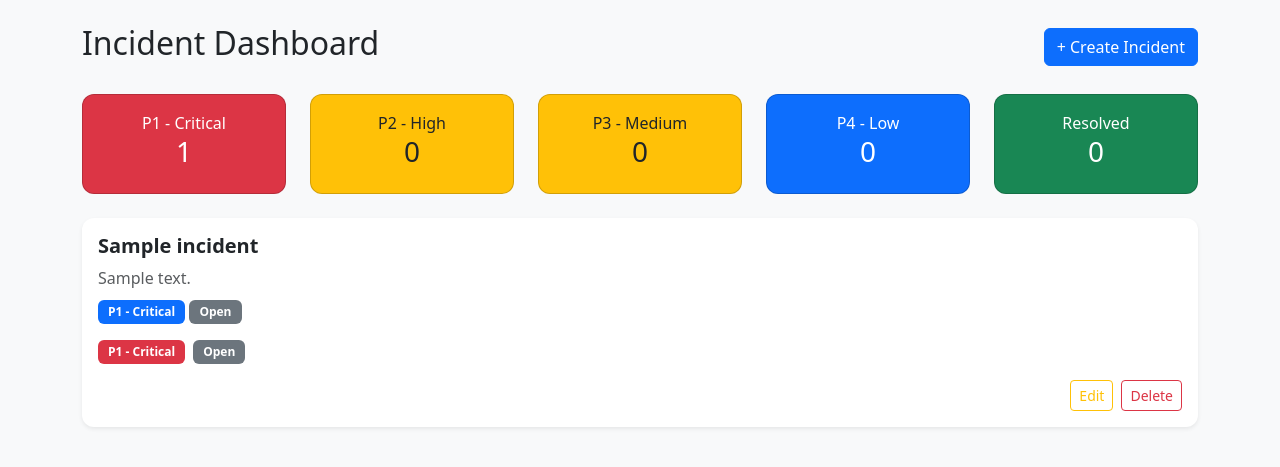
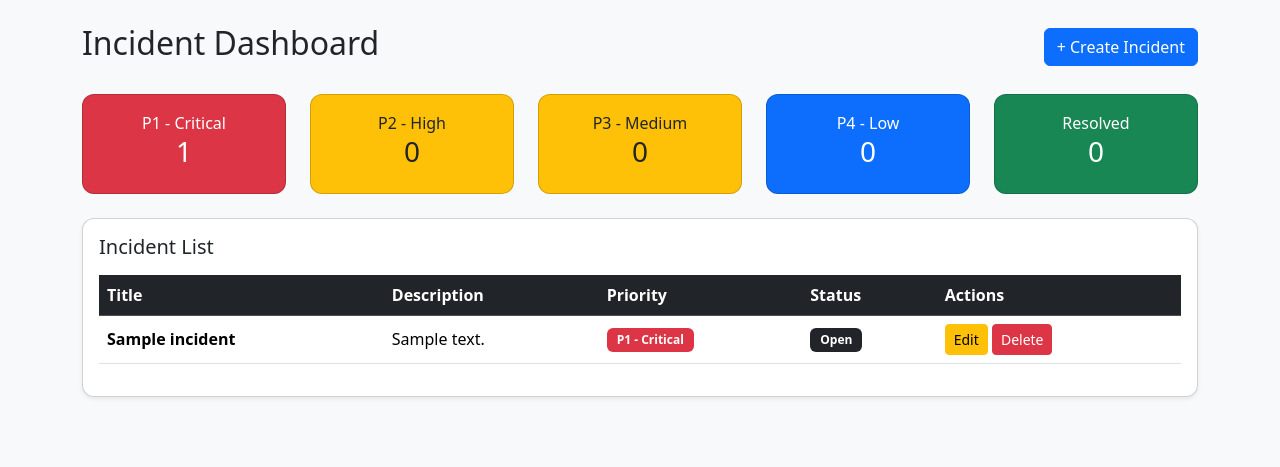
Before and after one commit to Pillasaivenkateshkumar/incident-system, a Django app: page / in a window 1280 px wide. Shown: the part 54-521 px from the top of the page. Run offline with Django 5.2, Linux system fonts and the light colour scheme; tables that the repository leaves empty hold one stand-in row (values such as "Sample post").

Commit message:
Fix update priority

```diff
--- a/incidents/templates/incidents/index.html
+++ b/incidents/templates/incidents/index.html
@@ -17,58 +17,64 @@
 </div>
 
 <!-- INCIDENT LIST -->
-{% for incident in incidents %}
-<div class="card mb-3 shadow-sm border-0">
+<div class="card shadow-sm mt-4">
     <div class="card-body">
 
-        <!-- HEADER -->
-        <div class="d-flex justify-content-between align-items-start">
-            <div>
-                <h5 class="fw-bold">{{ incident.title }}</h5>
-                <p class="text-muted mb-2">{{ incident.description }}</p>
-                    <span class="badge bg-primary">{{ incident.get_priority_display }}</span>
-                    <span class="badge bg-secondary">{{ incident.status }}</span>
-                </p>
-            </div>
-        </div>
+        <h5 class="mb-3">Incident List</h5>
 
-        <!-- TAGS -->
-        <div class="d-flex gap-2 mb-3">
+        <table class="table table-hover align-middle">
+            <thead class="table-dark">
+                <tr>
+                    <th>Title</th>
+                    <th>Description</th>
+                    <th>Priority</th>
+                    <th>Status</th>
+                    <th>Actions</th>
+                </tr>
+            </thead>
 
-            <!-- PRIORITY -->
-            {% if incident.priority == 'Critical' %}
-                <span class="badge bg-danger">P1 - Critical</span>
-            {% elif incident.priority == 'High' %}
-                <span class="badge bg-warning text-dark">P2 - High</span>
-            {% elif incident.priority == 'Medium' %}
-                <span class="badge bg-warning text-dark">P3 - Medium</span>
-            {% else %}
-                <span class="badge bg-primary">P4 - Low</span>
-            {% endif %}
+            <tbody>
+                {% for incident in incidents %}
+                <tr>
+                    <td><strong>{{ incident.title }}</strong></td>
 
-            <!-- STATUS -->
-            {% if incident.status == 'Open' %}
-                <span class="badge bg-secondary">Open</span>
-            {% elif incident.status == 'In Progress' %}
-                <span class="badge bg-info text-dark">In Progress</span>
-            {% elif incident.status == 'On Hold' %}
-                <span class="badge bg-dark">On Hold</span>
-            {% else %}
-                <span class="badge bg-success">Resolved</span>
-            {% endif %}
+                    <td>{{ incident.description }}</td>
 
-        </div>
+                    <td>
+                        <span class="badge
+                            {% if incident.priority == 'Critical' %}bg-danger
+                            {% elif incident.priority == 'High' %}bg-warning text-dark
+                            {% elif incident.priority == 'Medium' %}bg-info text-dark
+                            {% else %}bg-primary
+                            {% endif %}
+                        ">
+                            {{ incident.get_priority_display }}
+                        </span>
+                    </td>
 
-        <!-- ACTIONS -->
-        <div class="d-flex justify-content-end gap-2">
-            <a href="{% url 'update' incident.id %}" class="btn btn-outline-warning btn-sm">Edit</a>
-            <a href="{% url 'delete' incident.id %}" class="btn btn-outline-danger btn-sm">Delete</a>
-        </div>
+                    <td>
+                        <span class="badge
+                            {% if incident.status == 'Resolved' %}bg-success
+                            {% elif incident.status == 'In Progress' %}bg-warning text-dark
+                            {% elif incident.status == 'On Hold' %}bg-secondary
+                            {% else %}bg-dark
+                            {% endif %}
+                        ">
+                            {{ incident.status }}
+                        </span>
+                    </td>
+
+                    <td>
+                        <a href="{% url 'update' incident.id %}" class="btn btn-sm btn-warning">Edit</a>
+                        <a href="{% url 'delete' incident.id %}" class="btn btn-sm btn-danger">Delete</a>
+                    </td>
+                </tr>
+                {% endfor %}
+            </tbody>
+
+        </table>
 
     </div>
 </div>
-{% empty %}
-<p>No incidents found.</p>
-{% endfor %}
 
 {% endblock %}
```
